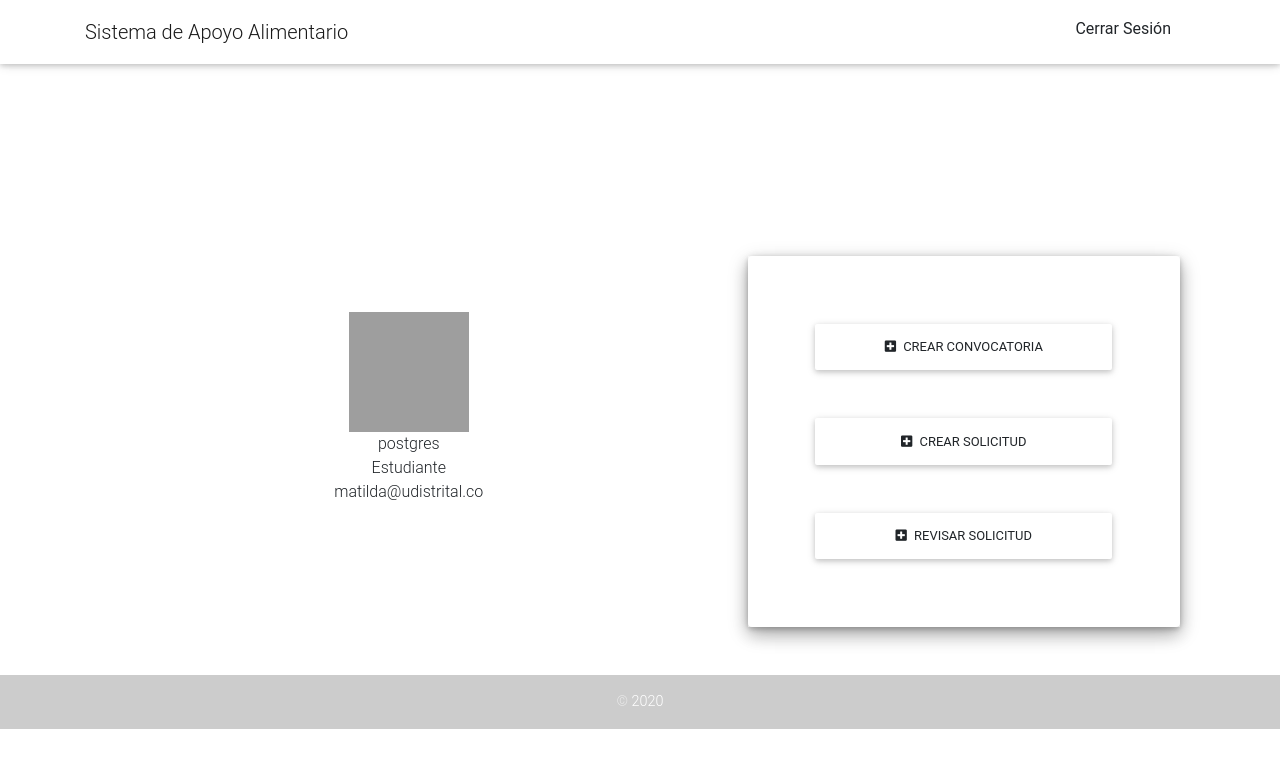
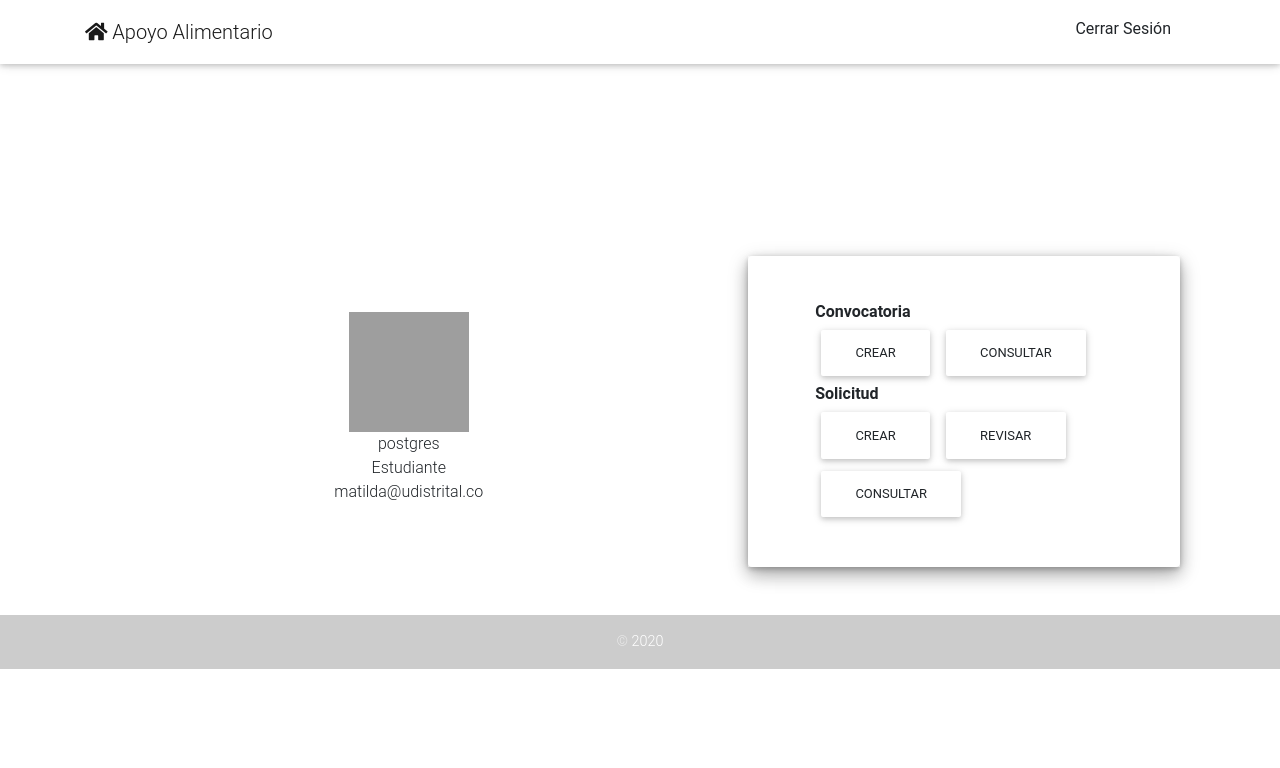
Before and after one commit to xdanielsb/lunch-service, a Flask app: page / in a window 1280 px wide. Shown: the top 768 px of the page. Run offline with Flask 2, Linux system fonts and the light colour scheme; the visitor is signed in with stand-in values (Sample User, id 1); some libraries are stand-ins or nearby versions; grey boxes are pictures that could not be loaded.

Commit message:
feat: add view convocatorias, fix insert convocatoria.

```diff
--- a/app/app.py
+++ b/app/app.py
@@ -120,6 +120,8 @@ def convocatoria():
     if request.method == "POST":
         convocatoria = Convocatoria()
         convocatoria.create(request.form)
+        flash("Convocatoria creada exitosamente")
+        return redirect(url_for("convocatoria_view"))
     else:
         # TODO: make fecha_actual global
         today = date.today()
@@ -139,6 +141,13 @@ def convocatoria():
     return render_template("convocatoria.html", data=data)
 
 
+@app.route("/convocatoria/view")
+@login_required
+def convocatoria_view():
+    convocatorias = Convocatoria().get_all()
+    return render_template("consultar-convocatoria.html", convocatorias=convocatorias)
+
+
 @app.route("/logout")
 def logout():
     session.clear()
--- a/app/control/dao/convocatoria.py
+++ b/app/control/dao/convocatoria.py
@@ -15,4 +15,10 @@ class Convocatoria:
             data["id_periodo"],
             data["id_estado_convocatoria"],
         )
+        print(data)
+        print(q)
         execute(q)
+
+    def get_all(self):
+        q = "select id_convocatoria, fecha_inicio, fecha_fin, id_periodo, id_estado_convocatoria from convocatoria"
+        return query(q)
--- a/app/control/dao/user.py
+++ b/app/control/dao/user.py
@@ -6,4 +6,5 @@ class User:
         q = "select count(*) from usuario as u, estudiante as e where u.id_usuario = e.id_usuario and e.identificacion = '{}' and u.password = '{}'".format(
             username, password
         )
-        return query(q)[0] != 0
+        ans = query(q)[0]
+        return ans[0] != 0
--- a/app/templates/base.html
+++ b/app/templates/base.html
@@ -8,14 +8,14 @@
   <link rel="stylesheet" href="https://use.fontawesome.com/releases/v5.8.2/css/all.css">
   <link href="https://cdnjs.cloudflare.com/ajax/libs/twitter-bootstrap/4.5.0/css/bootstrap.min.css" rel="stylesheet">
   <link href="https://cdnjs.cloudflare.com/ajax/libs/mdbootstrap/4.19.1/css/mdb.min.css" rel="stylesheet">
-  <link rel="stylesheet" href="css/styles.css">
 </head>
 
 <body>
   <nav class="mb-1 fixed-top navbar navbar-expand-lg navbar-light scrolling-navbar ">
     <div class="container principal-ud">
       <a class="navbar-brand " href="{{ url_for('home') }}">
-        Sistema de Apoyo Alimentario
+        <i class="fas fa-home"></i>
+       Apoyo Alimentario
       </a>
       <ul class="nav navbar-nav nav-flex-icons principal-ud nav-flex-icons">
         <li><a class="dropdown-item" href="{{ url_for('logout') }}">Cerrar Sesión</a></li>
--- a/app/templates/home.html
+++ b/app/templates/home.html
@@ -26,18 +26,27 @@
         <div class="card wow fadeInRight animated" data-wow-delay="0.3s">
           <div class="card-body z-depth-2">
             <div class="md-form col-md-10 mx-auto">
-              <a href="{{ url_for('convocatoria') }}" class="btn btn-estudent btn-block">
-                <i class="fas fa-plus-square mr-1"></i>
-                Crear Convocatoria
-              </a>
-              <a href="{{ url_for('solicitud') }}" class="btn btn-estudent btn-block">
-                <i class="fas fa-plus-square mr-1"></i>
-                Crear Solicitud
-              </a>
-              <a href="{{ url_for('revisar_solicitud') }}" class="btn btn-estudent btn-block">
-                <i class="fas fa-plus-square mr-1"></i>
-                Revisar Solicitud
-              </a>
+              <b>Convocatoria</b>
+              <div>
+                <a href="{{ url_for('convocatoria') }}" class="btn btn-estudent">
+                  Crear
+                </a>
+                <a href="{{ url_for('convocatoria_view') }}" class="btn btn-estudent">
+                  Consultar
+                </a>
+              </div>
+              <b> Solicitud</b>
+              <div>
+                <a href="{{ url_for('solicitud') }}" class="btn btn-estudent">
+                  Crear
+                </a>
+                <a href="{{ url_for('revisar_solicitud') }}" class="btn btn-estudent">
+                  Revisar
+                </a>
+                <a href="{{ url_for('revisar_solicitud') }}" class="btn btn-estudent">
+                  Consultar
+                </a>
+              </div>
             </div>
           </div>
         </div>
--- a/app/templates/login.html
+++ b/app/templates/login.html
@@ -11,7 +11,6 @@
   <link href="https://cdnjs.cloudflare.com/ajax/libs/twitter-bootstrap/4.5.0/css/bootstrap.min.css" rel="stylesheet">
   <!-- Material Design Bootstrap -->
   <link href="https://cdnjs.cloudflare.com/ajax/libs/mdbootstrap/4.19.1/css/mdb.min.css" rel="stylesheet">
-  <link rel="stylesheet" href="css/styles.css">
   <!-- Material Design Bootstrap -->
 </head>
 <div class="login">
```
Also changed, not shown: app/control/connection.py (+5 -2 lines), app/templates/consultar-convocatoria.html (added, +26 -0 lines).
